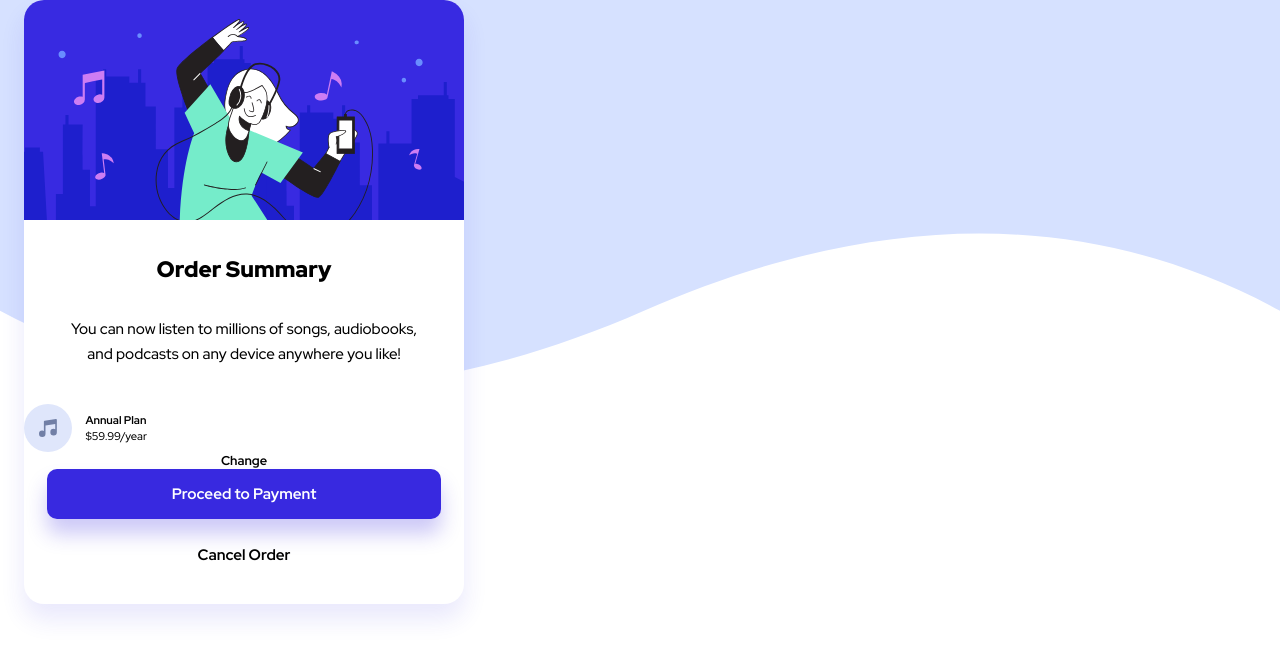
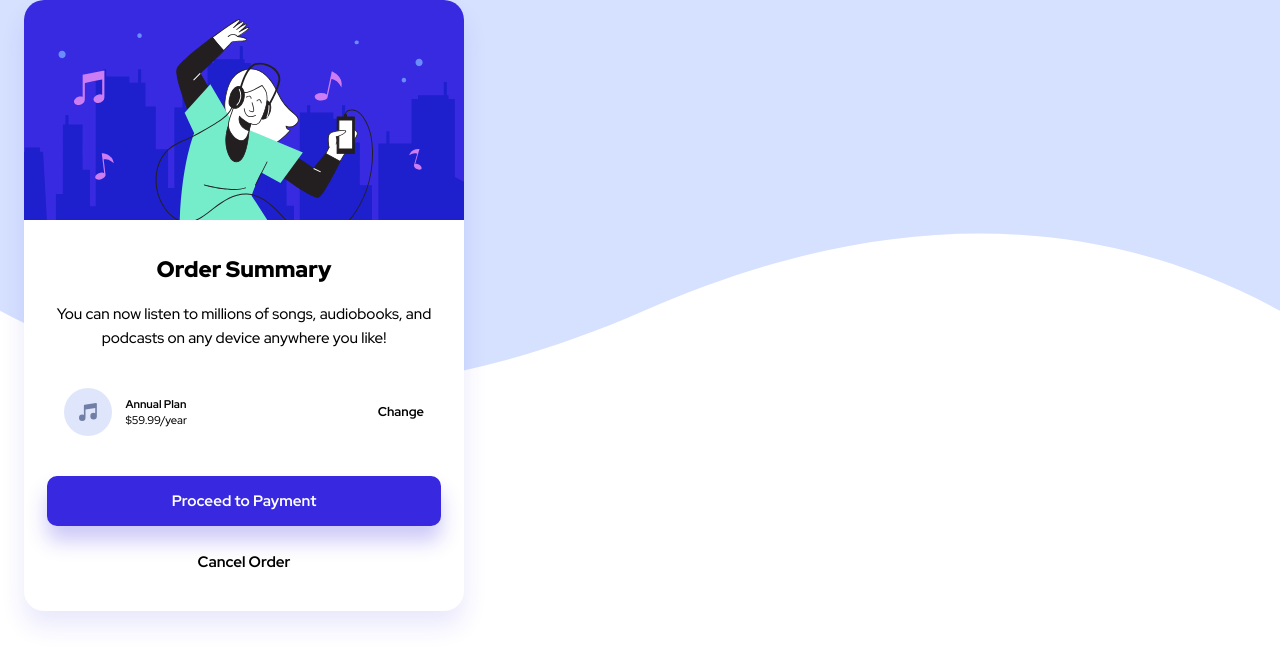
Before and after one commit to Martin2251/order-summary-component-main, a plain HTML site: page index.html in a window 1280 px wide. Drawn offline with Linux system fonts and the light colour scheme.

Commit message:
nearly there

```diff
--- a/style.css
+++ b/style.css
@@ -69,7 +69,7 @@ margin-right: 1.5em;
     margin-bottom: 1.5em;
   }
 
-.info{
+.info-box{
     display: flex;
     justify-content: space-between;
     align-items: center;
```
